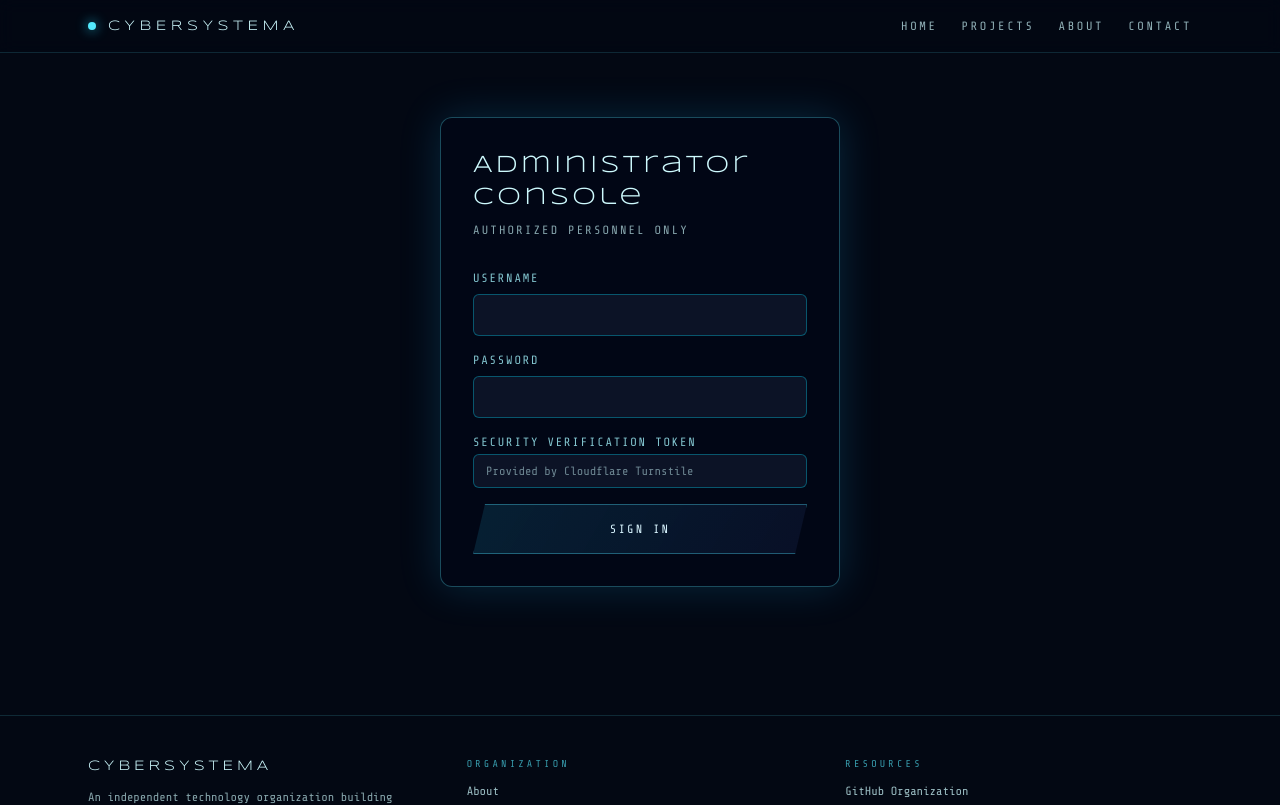
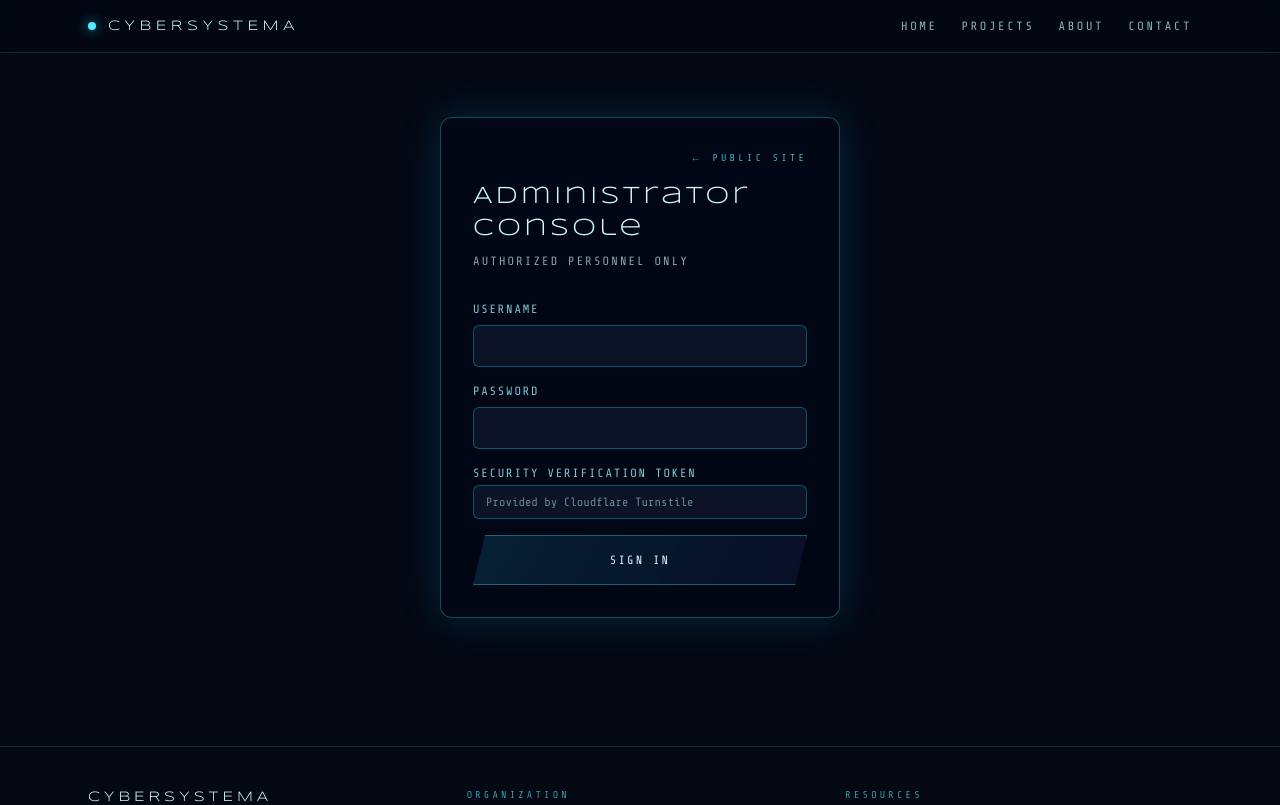
Before and after one commit to CyberSystema/cybersystema-website, a Next.js app: page /admin/login in a window 1280 px wide. Shown: the top 805 px of the page. Built offline with nearby package versions, Linux system fonts and the light colour scheme; no server answers.

Commit message:
feat: add navigation link to public site in admin login form and update logout response to redirect

```diff
--- a/src/app/admin/login/page.tsx
+++ b/src/app/admin/login/page.tsx
@@ -1,5 +1,6 @@
 "use client";
 
+import Link from "next/link";
 import { Suspense, useState } from "react";
 import { useRouter, useSearchParams } from "next/navigation";
 
@@ -86,6 +87,14 @@ function AdminLoginForm() {
   return (
     <main className="mx-auto flex w-full max-w-md flex-1 items-center justify-center px-6 py-16">
       <div className="w-full rounded-xl border border-cyan-300/30 bg-slate-950/70 p-8 shadow-[0_0_42px_rgba(30,185,255,0.18)]">
+        <div className="mb-4 flex justify-end">
+          <Link
+            href="/"
+            className="font-mono text-[10px] uppercase tracking-[0.32em] text-cyan-300/75 hover:text-cyan-100"
+          >
+            ← Public site
+          </Link>
+        </div>
         <h1 className="font-display text-2xl tracking-[0.14em] text-cyan-100">Administrator Console</h1>
         <p className="mt-2 font-mono text-xs uppercase tracking-[0.18em] text-cyan-100/65">
           {stage === "login" ? "Authorized personnel only" : "Multi-factor verification"}
--- a/src/app/api/admin/logout/route.ts
+++ b/src/app/api/admin/logout/route.ts
@@ -14,8 +14,9 @@ import { hashIp } from "@/lib/security/ip-hash";
 export const runtime = "nodejs";
 export const dynamic = "force-dynamic";
 
-export async function POST() {
-  const response = NextResponse.json({ success: true });
+export async function POST(request: Request) {
+  const url = new URL("/admin/login", request.url);
+  const response = NextResponse.redirect(url, { status: 303 });
   const env = getServerSecurityEnv();
   const cf = await getCloudflareEnv();
   const cookieStore = await cookies();
--- a/src/components/site-header.tsx
+++ b/src/components/site-header.tsx
@@ -10,7 +10,7 @@ export async function SiteHeader() {
     isAdmin = false;
   }
   return (
-    <header className="border-b border-cyan-300/15 bg-[#030813]/85 backdrop-blur supports-[backdrop-filter]:bg-[#030813]/60">
+    <header className="border-b border-cyan-300/15 bg-[#030813]/85 backdrop-blur supports-backdrop-filter:bg-[#030813]/60">
       <div className="mx-auto flex w-full max-w-6xl items-center justify-between px-6 py-4">
         <Link href="/" className="group flex items-center gap-3">
           <span aria-hidden className="block h-2 w-2 rounded-full bg-cyan-300 shadow-[0_0_12px_rgba(34,211,238,0.85)]" />
```
